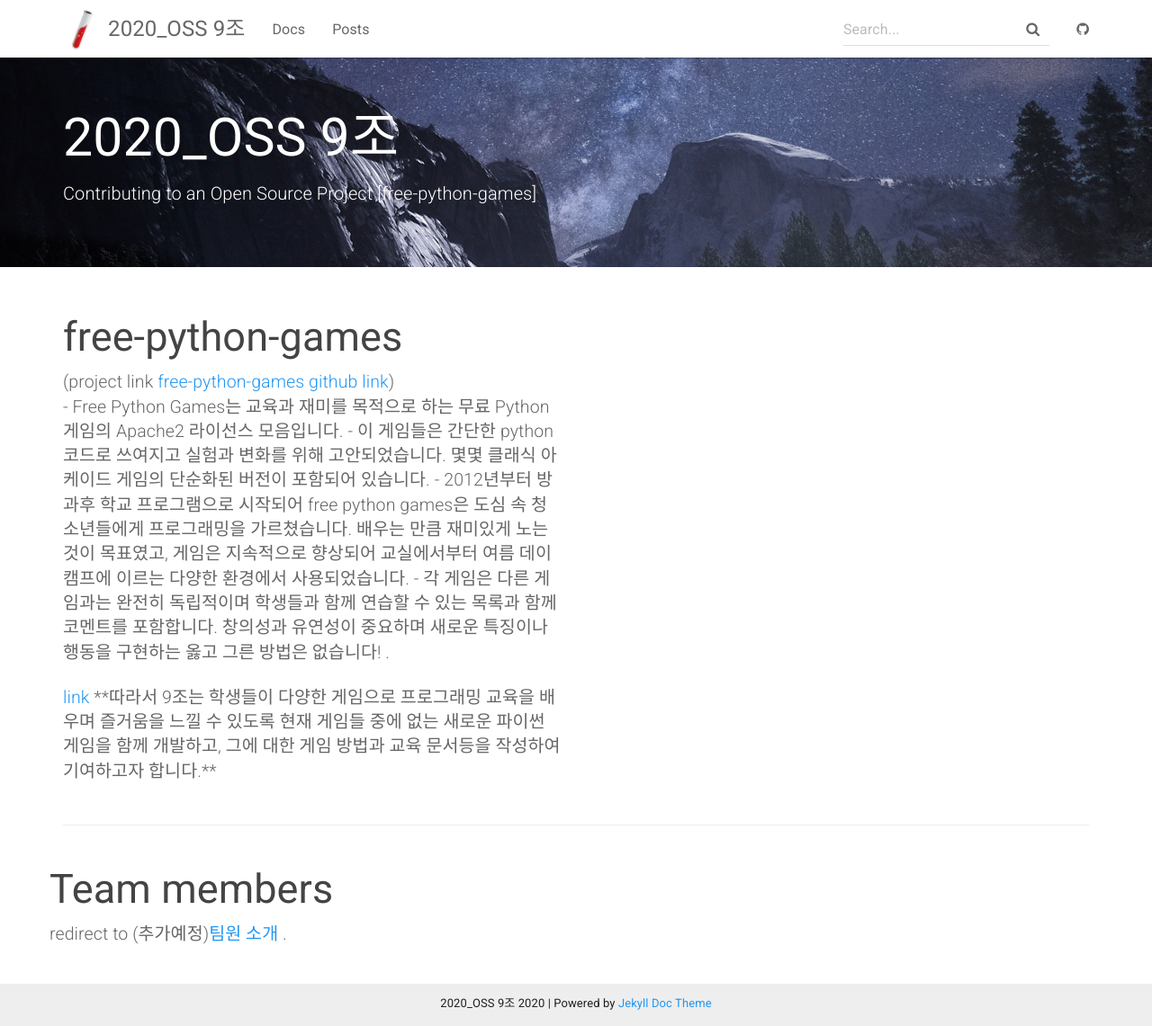
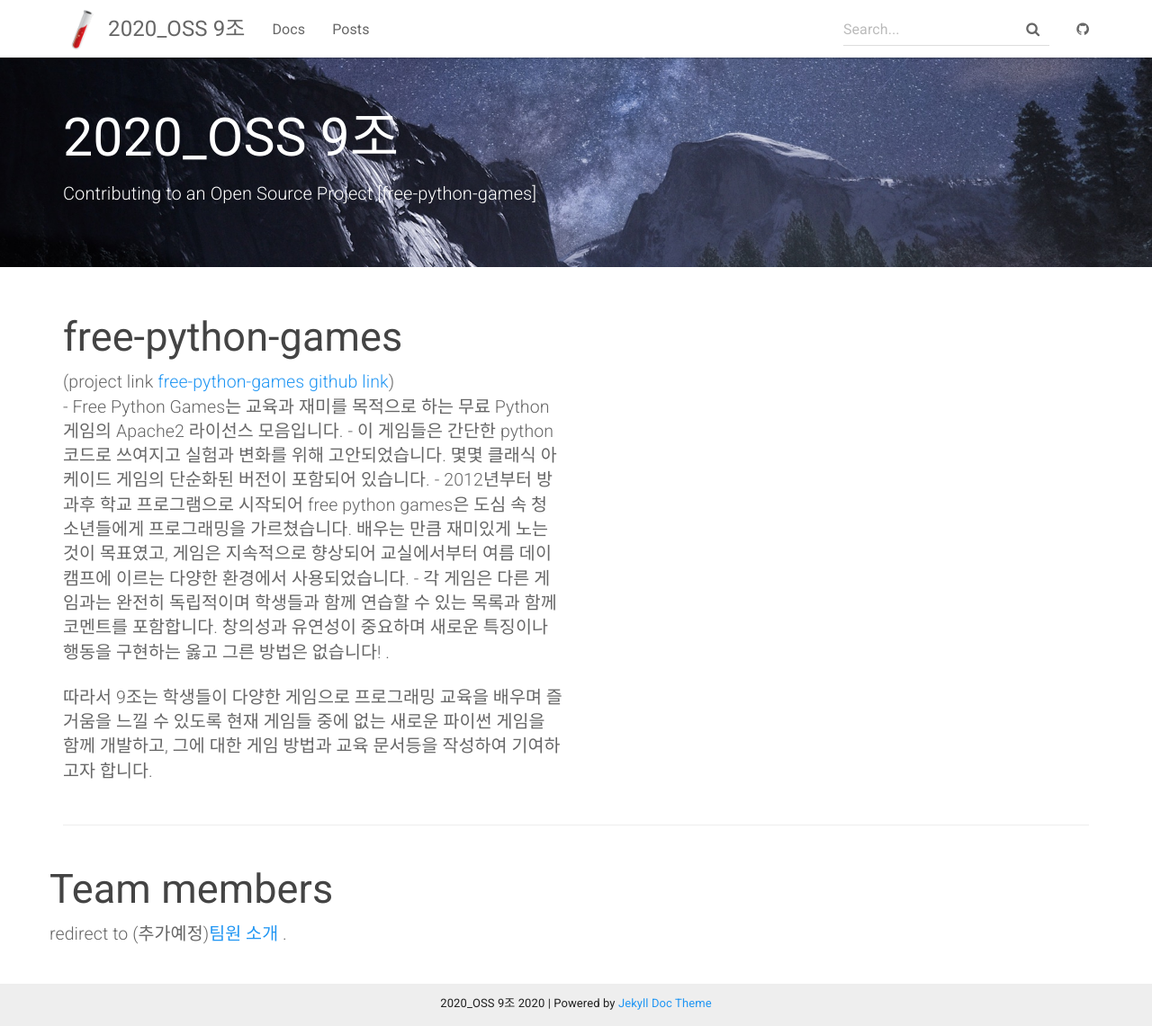
Before and after one commit to doolim98/2020-2-OSS-9, a Jekyll site: the page built from index.html, in a window 1280 px wide and 1141 px high. Shown: the whole window at 90% size. Built offline with Jekyll 4.4.1, drawn with Linux system fonts in a browser that asks for light colours.

Commit message:
Update index.html

```diff
--- a/index.html
+++ b/index.html
@@ -26,8 +26,8 @@ layout: default
                 - 각 게임은 다른 게임과는 완전히 독립적이며 학생들과 함께 연습할 수 있는 목록과 함께 코멘트를 포함합니다. 창의성과 유연성이 중요하며 새로운 특징이나 행동을 구현하는 옳고 그른 방법은 없습니다!
                 </strong>.</p>
             <p class="lead">
-                <a href="https://github.com/grantjenks/free-python-games">link</a> **따라서 9조는 학생들이 다양한 게임으로 프로그래밍 교육을 배우며 즐거움을 느낄 수 있도록 현재 게임들 중에 없는 새로운
-                파이썬 게임을 함께 개발하고, 그에 대한 게임 방법과 교육 문서등을 작성하여 기여하고자 합니다.**
+                따라서 9조는 학생들이 다양한 게임으로 프로그래밍 교육을 배우며 즐거움을 느낄 수 있도록 현재 게임들 중에 없는 새로운
+                파이썬 게임을 함께 개발하고, 그에 대한 게임 방법과 교육 문서등을 작성하여 기여하고자 합니다.
                 </strong></p>
         </div>
         <div class="col-md-6 text-center">
```
